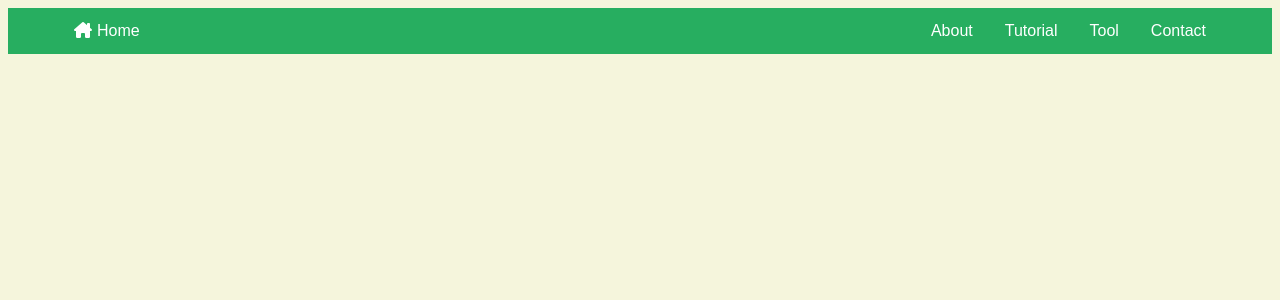
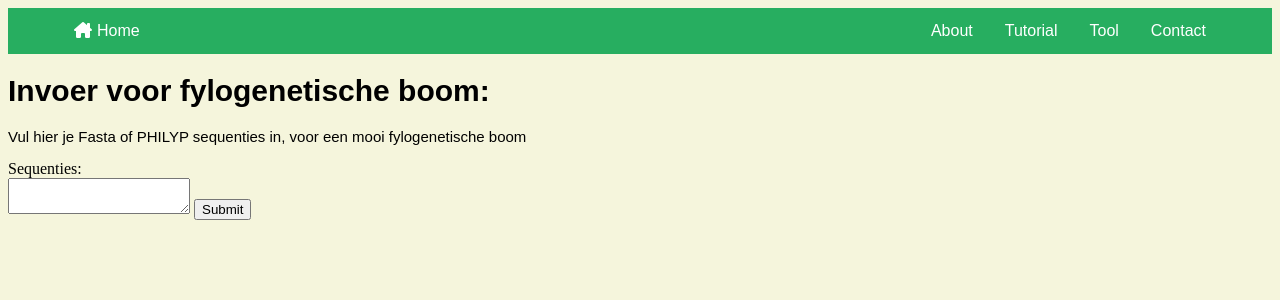
Before and after one commit to Efran08/fylogenetische-boom, a Flask app: page /tool in a window 1280 px wide. Shown: the top 300 px of the page. Run offline with Flask 3, Linux system fonts and the light colour scheme.

Commit message:
tool_gebruiken.html aangepast

```diff
--- a/templates/tool_gebruiken_page.html
+++ b/templates/tool_gebruiken_page.html
@@ -1,8 +1,18 @@
 {% extends "base.html" %}
-{% block title %}
-    Tool
+{% block title%}
+    Invoer Fasta of PHLIYP bestand
 {% endblock %}
+{% block content %}
+    <h1>
+        Invoer voor fylogenetische boom:
+    </h1>
+    <p>
+    Vul hier je Fasta of PHILYP sequenties in, voor een mooi fylogenetische boom
+    </p>
 
-{% block content %}
-
+    <form class="tool_gebruiken" action="" method="post">
+             <label class="large-label" for="sequenties">Sequenties:</label><br>
+             <textarea id="sequenties" name="sequenties"></textarea>
+               <button name="button" id="button">Submit</button>
+           </form>
 {% endblock %}
```
